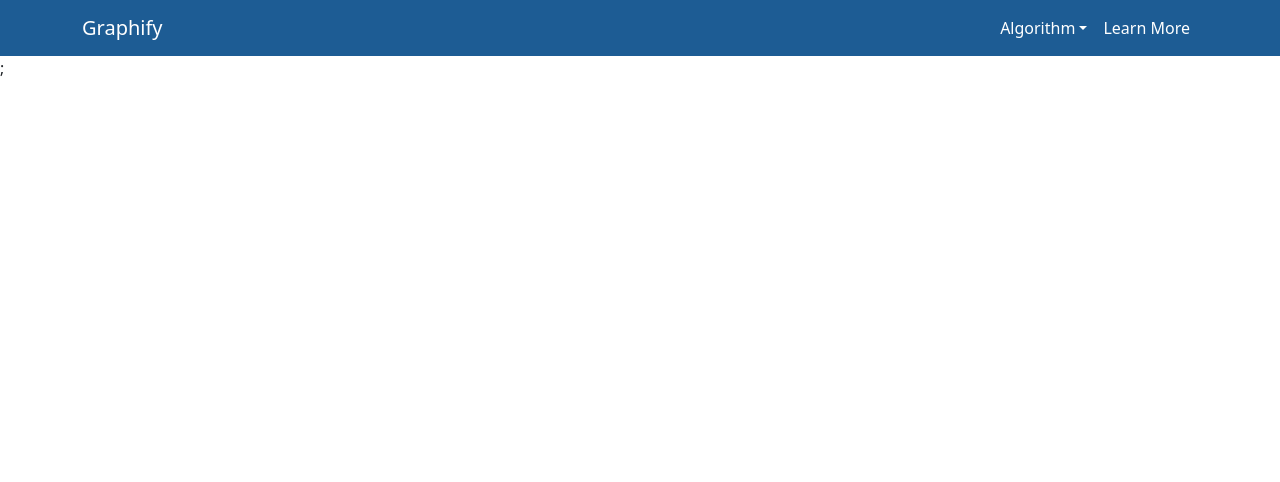
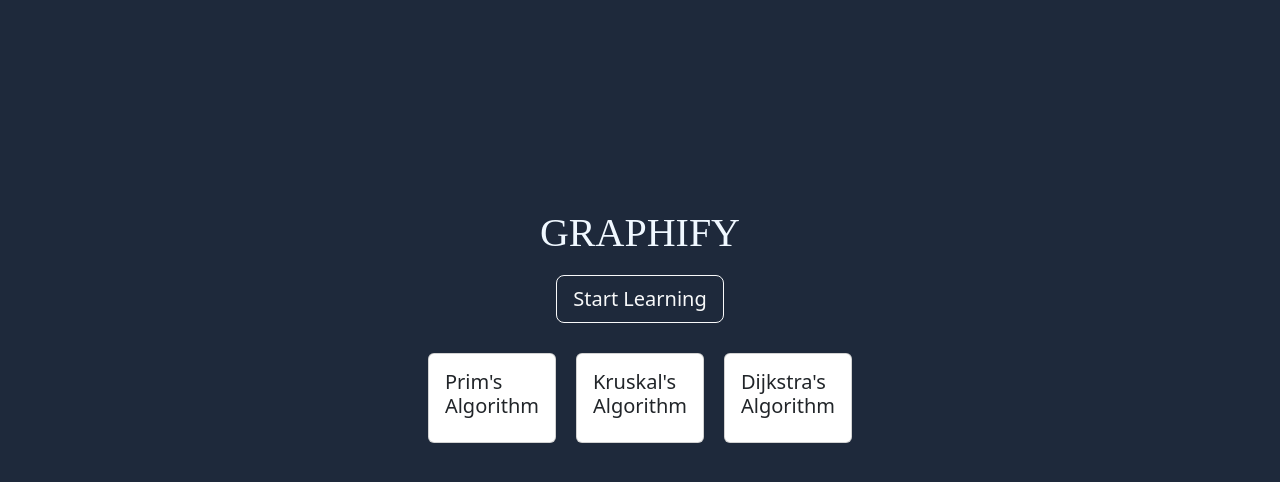
Before and after one commit to anupa-rb/graphify, a React (Create React App) app: page / in a window 1280 px wide. Shown: the top 482 px of the page. Built offline with nearby package versions, Linux system fonts and the light colour scheme.

Commit message:
added Landing Page

```diff
--- a/src/App.js
+++ b/src/App.js
@@ -5,7 +5,7 @@ const App =() =>{
 
   return(
     <>
- <Router />;
+ <Router />
     </>
   )
 }
--- a/src/Components/Navbar.js
+++ b/src/Components/Navbar.js
@@ -2,13 +2,13 @@ import Container from "react-bootstrap/Container";
 import Nav from "react-bootstrap/Nav";
 import Navbar from "react-bootstrap/Navbar";
 import NavDropdown from "react-bootstrap/NavDropdown";
-import "../styles.css";
+import "../styles/styles.css";
 
 function NavBar() {
   return (
-    <Navbar expand="lg" style={{ backgroundColor: "#1d5c94" }}>
+    <Navbar expand="lg" style={{ backgroundColor: "#1E293B" }}>
       <Container>
-        <Navbar.Brand style={{ color: "white" }} href="#home">
+        <Navbar.Brand style={{ color: "white" }} href="/">
           Graphify
         </Navbar.Brand>
         <Navbar.Toggle aria-controls="basic-navbar-nav" />
--- /dev/null
+++ b/src/Pages/LandingPage.js
@@ -0,0 +1,53 @@
+import Button from "react-bootstrap/Button";
+import "../styles/landingPage.css";
+import Card from "react-bootstrap/Card";
+
+const LandingPage = () => {
+  return (
+    <div className="pageStyle">
+      <div className="containerStyle">
+        <h1>GRAPHIFY</h1>
+      </div>
+      <Button variant="outline-light" size="lg" href="/home" className="btn">
+        Start Learning
+      </Button>
+      <div className="cardStyle">
+        <Card.Link href="/prims">
+          <Card className="card">
+            <Card.Body>
+              <Card.Title>
+                Prim's
+                <br />
+                Algorithm
+              </Card.Title>
+            </Card.Body>
+          </Card>
+        </Card.Link>
+        <Card.Link href="/kruskals">
+          <Card className="card">
+            <Card.Body>
+              <Card.Title>
+                Kruskal's
+                <br />
+                Algorithm
+              </Card.Title>
+            </Card.Body>
+          </Card>
+        </Card.Link>
+        <Card.Link href="/dijkstras">
+          <Card className="card">
+            <Card.Body>
+              <Card.Title>
+                Dijkstra's
+                <br />
+                Algorithm
+              </Card.Title>
+            </Card.Body>
+          </Card>
+        </Card.Link>
+      </div>
+    </div>
+  );
+};
+
+export default LandingPage;
--- /dev/null
+++ b/src/Pages/LearnMore.js
@@ -0,0 +1,12 @@
+import NavBar from "../Components/Navbar";
+
+const LearnMore =() =>{
+
+  return(
+    <>
+    <NavBar/>
+    </>
+  )
+}
+
+export default LearnMore;
--- a/src/Routes/Routes.js
+++ b/src/Routes/Routes.js
@@ -3,17 +3,20 @@ import Home from "../Pages/Home";
 import Prim from "../Pages/Prims";
 import Kruskal from "../Pages/Kruskals";
 import Dijktra from "../Pages/Dijktras";
+import LandingPage from "../Pages/LandingPage";
+import LearnMore from "../Pages/LearnMore";
 
 
 const Router = () => {
   return (
     <BrowserRouter>
       <Switch></Switch>
-
-      <Route path="/" component={Home} exact />
+      <Route path="/" component={LandingPage} exact/>
+      <Route path="/home" component={Home}/>
       <Route path="/prims" component={Prim} />
       <Route path="/kruskals" component={Kruskal} />
       <Route path="/dijkstras" component={Dijktra} />
+      <Route path="/learnMore" component={LearnMore} />
 
     </BrowserRouter>
   );
--- /dev/null
+++ b/src/styles/landingPage.css
@@ -0,0 +1,39 @@
+.pageStyle {
+  background-color: #1e293b;
+  background-size: cover;
+  background-position: center;
+  height: 100vh;
+  margin: 0;
+  padding: 0;
+  display: flex;
+  flex-direction: column;
+  justify-content: center;
+  align-items: center;
+}
+
+.containerStyle {
+  display: flex;
+  justify-content: center;
+  align-items: center;
+  color: aliceblue;
+  margin-top: -10%;
+  font-family: "Montserrat", serif;
+  font-weight: 1000;
+}
+.btn {
+  margin: 10px;
+}
+.cardStyle {
+  display: flex;
+  justify-content: center;
+  align-items: center;
+  padding: 10px;
+}
+.card {
+  align-items: "center";
+  margin: 10px;
+}
+.card-link {
+  text-decoration: none; /* Remove underline */
+  color: inherit; /* Inherit color from parent */
+}
--- a/src/styles.css
+++ b/src/styles/styles.css
@@ -13,19 +13,8 @@
   }
 }
 
-.App-header {
-  background-color: #282c34;
-  min-height: 100vh;
-  display: flex;
-  flex-direction: column;
-  align-items: center;
-  justify-content: center;
-  font-size: calc(10px + 2vmin);
-  color: white;
-}
-
 .App-link {
-  color: #61dafb;
+  color: "white";
 }
 
 @keyframes App-logo-spin {
```
Also changed, not shown: src/assets/bg.png (added).
